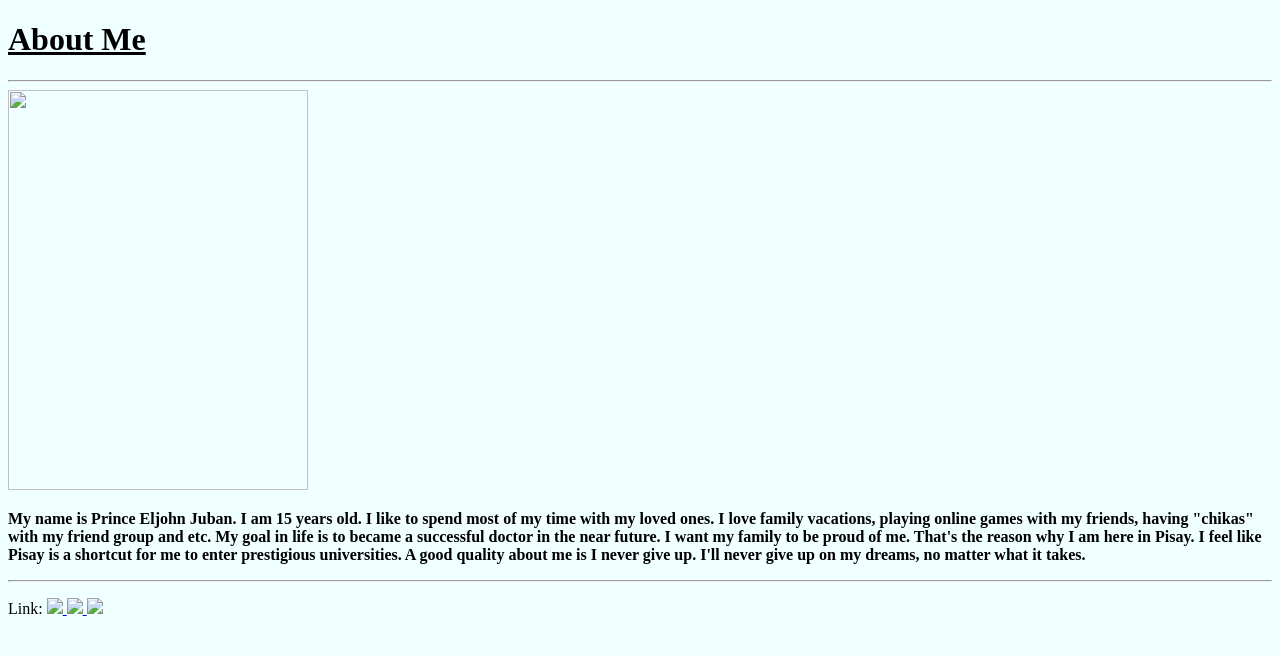
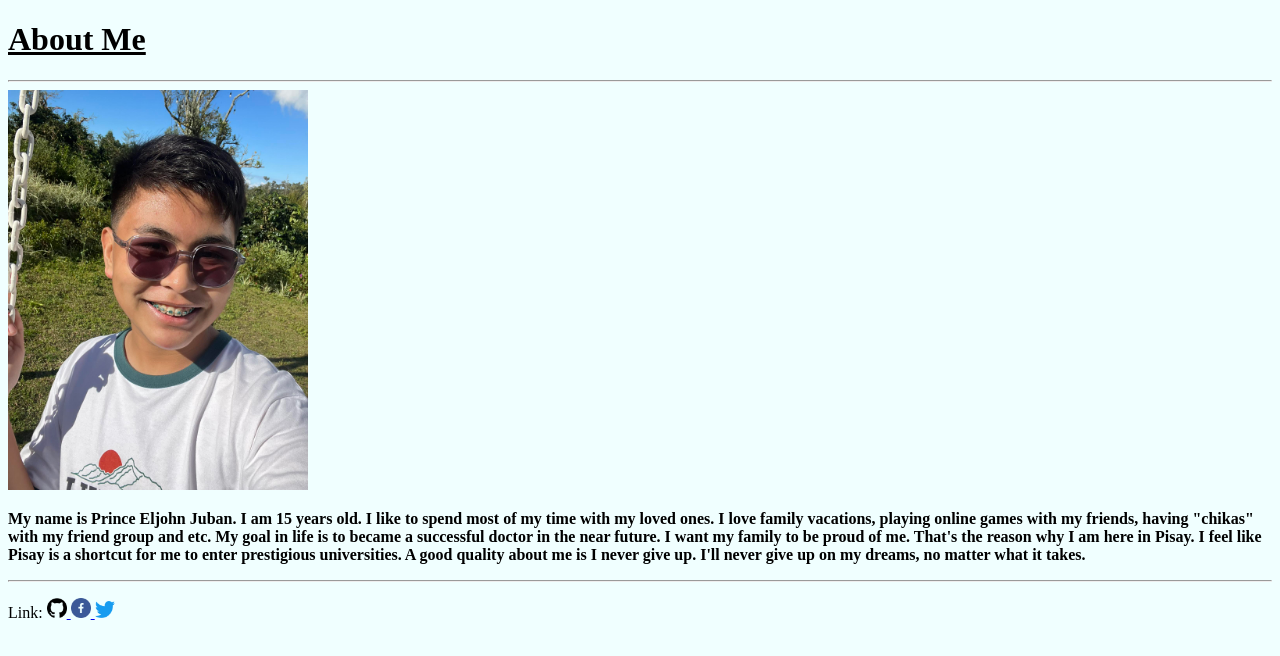
Before and after one commit to elj0hnn/princeeljohnjuban_q1gfa1, a plain HTML site: page page1.html in a window 1280 px wide. Drawn offline with Linux system fonts and the light colour scheme.

Commit message:
Update page1.html

```diff
--- a/page1.html
+++ b/page1.html
@@ -11,7 +11,7 @@
     </u>
 </body>
 <hr>
-<img src="images/image2.jpg" height="400" width="300">
+<img src="image2.jpg" height="400" width="300">
 <body>
 <p>
     <strong>
@@ -24,8 +24,8 @@
 </p>
 <hr>
 
-<p>Link: <a href= "https://github.com/elj0hnn"><img src= "images/25231.png" width="20" length="20"> <a href= "https://www.facebook.com/princeeljohn.juban"> <img src="images/2504792.png"
-    width="20" length="20"> <a href = "https://twitter.com/eljohnswag"><img src = "images/Logo_of_Twitter.svg.png"  width="20" length="20"> </a>
+<p>Link: <a href= "https://github.com/elj0hnn"><img src= "25231.png" width="20" length="20"> <a href= "https://www.facebook.com/princeeljohn.juban"> <img src="2504792.png"
+    width="20" length="20"> <a href = "https://twitter.com/eljohnswag"><img src = "Logo_of_Twitter.svg.png"  width="20" length="20"> </a>
 </p>
 </body>
 </html>
```
